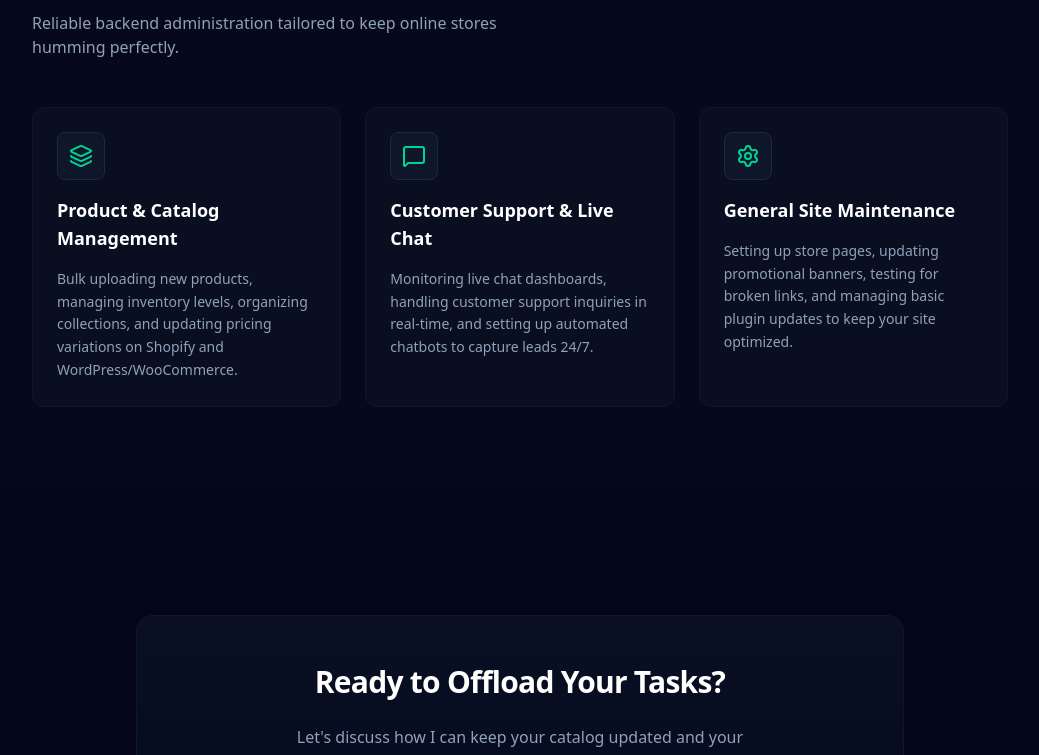
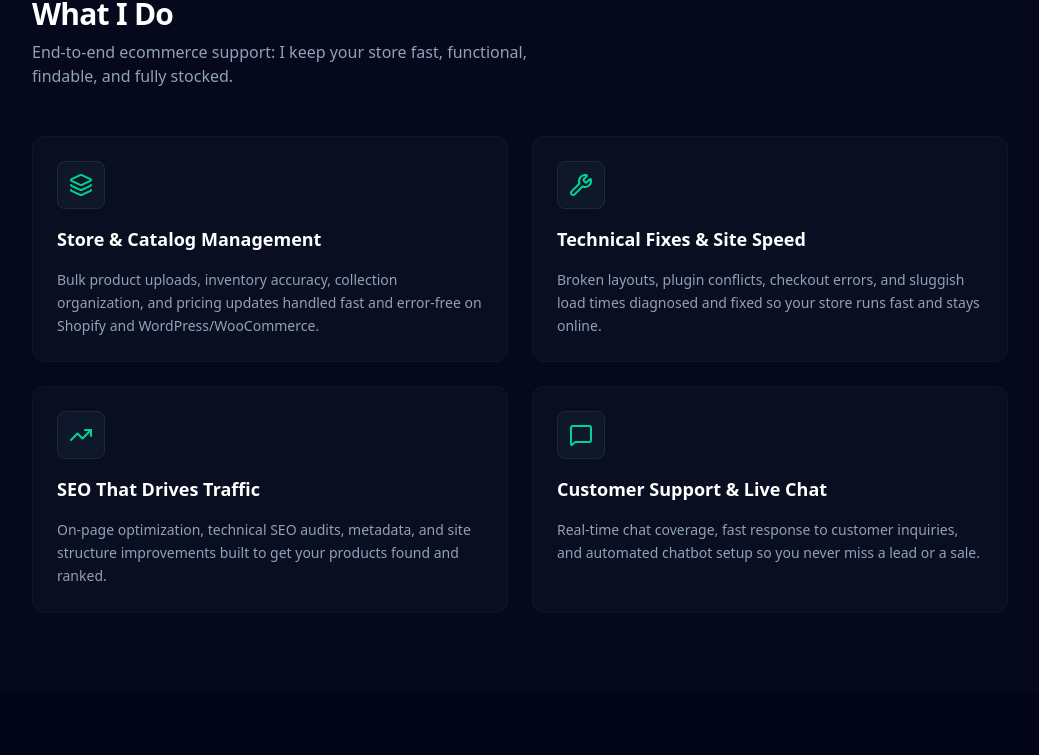
Before and after one commit to HelloFromRoot/rimu, a React (Vite) app: page / in a window 1280 px wide. Shown: the part 910-1665 px from the top of the page, without its empty margins (120-1159 px from the left). Built offline with nearby package versions, Linux system fonts and the light colour scheme.

Commit message:
Update App.jsx

```diff
--- a/src/App.jsx
+++ b/src/App.jsx
@@ -1,8 +1,188 @@
+// import React from 'react';
+// import {
+//   Layers,
+//   MessageSquare,
+//   Settings,
+//   ArrowUpRight,
+//   Mail,
+//   Linkedin,
+//   Youtube,
+//   Facebook,
+//   Twitter,
+//   Instagram
+// } from 'lucide-react';
+
+// export default function Home() {
+//   const services = [
+//     {
+//       icon: <Layers className="w-6 h-6 text-emerald-400" />,
+//       title: "Product & Catalog Management",
+//       desc: "Bulk uploading new products, managing inventory levels, organizing collections, and updating pricing variations on Shopify and WordPress/WooCommerce."
+//     },
+//     {
+//       icon: <MessageSquare className="w-6 h-6 text-emerald-400" />,
+//       title: "Customer Support & Live Chat",
+//       desc: "Monitoring live chat dashboards, handling customer support inquiries in real-time, and setting up automated chatbots to capture leads 24/7."
+//     },
+//     {
+//       icon: <Settings className="w-6 h-6 text-emerald-400" />,
+//       title: "General Site Maintenance",
+//       desc: "Setting up store pages, updating promotional banners, testing for broken links, and managing basic plugin updates to keep your site optimized."
+//     }
+//   ];
+
+//   const socials = [
+//     { name: 'LinkedIn', icon: <Linkedin className="w-5 h-5" />, url: 'https://www.linkedin.com/in/coresiteva/', color: 'hover:text-blue-400' },
+//     { name: 'YouTube', icon: <Youtube className="w-5 h-5" />, url: 'https://www.youtube.com/@CoreSiteVA', color: 'hover:text-red-500' },
+//     // { name: 'Facebook', icon: <Facebook className="w-5 h-5" />, url: 'https://facebook.com/yourpage', color: 'hover:text-blue-600' },
+//     // { name: 'Twitter', icon: <Twitter className="w-5 h-5" />, url: 'https://twitter.com/yourhandle', color: 'hover:text-sky-400' },
+//     // { name: 'Instagram', icon: <Instagram className="w-5 h-5" />, url: 'https://instagram.com/yourprofile', color: 'hover:text-pink-500' },
+//   ];
+
+//   return (
+//     <div className="min-h-screen w-full overflow-x-hidden bg-slate-950 text-slate-100 font-sans selection:bg-emerald-500 selection:text-slate-950">
+
+//       {/* Navigation */}
+//       <nav className="border-b border-slate-900 bg-slate-950/80 backdrop-blur sticky top-0 z-50">
+//         <div className="max-w-5xl mx-auto px-4 sm:px-6 h-16 flex items-center justify-between gap-3">
+//           <span className="text-lg sm:text-xl font-bold tracking-tight text-white whitespace-nowrap">
+//             CoreSite<span className="text-emerald-400">VA</span>
+//           </span>
+//           <a
+//             href="#contact"
+//             className="text-xs sm:text-sm font-medium bg-emerald-500 text-slate-950 px-3 sm:px-4 h-9 rounded-md flex items-center justify-center hover:bg-emerald-400 transition-colors whitespace-nowrap flex-shrink-0"
+//           >
+//             Hire Me
+//           </a>
+//         </div>
+//       </nav>
+
+//       {/* Hero Section */}
+//       <header className="max-w-5xl mx-auto px-4 sm:px-6 py-14 sm:py-20 lg:py-32 flex flex-col items-start gap-5 sm:gap-6">
+//         <div className="inline-flex items-center gap-2 px-3 py-1 rounded-full border border-emerald-500/30 bg-emerald-500/10 text-emerald-400 text-xs font-medium tracking-wide">
+//           <span className="w-2 h-2 rounded-full bg-emerald-400 animate-pulse flex-shrink-0" />
+//           Available for New Projects
+//         </div>
+//         <h1 className="text-3xl sm:text-4xl md:text-5xl lg:text-6xl font-extrabold tracking-tight text-white max-w-3xl leading-tight break-words">
+//           I manage the backend of your store so you can focus on <span className="text-transparent bg-clip-text bg-gradient-to-r from-emerald-400 to-teal-400">growth.</span>
+//         </h1>
+//         <p className="text-base sm:text-lg text-slate-400 max-w-xl leading-relaxed">
+//           Stop wasting hours resizing product images and managing live chat queues. Get expert Shopify, WordPress, and tech operations support for your digital storefront.
+//         </p>
+//         <div className="flex flex-col sm:flex-row flex-wrap gap-3 sm:gap-4 mt-2 sm:mt-4 w-full sm:w-auto">
+//           <a
+//             href="#contact"
+//             className="bg-slate-100 text-slate-950 px-6 h-12 rounded-lg font-medium flex items-center justify-center gap-2 hover:bg-white transition-colors group w-full sm:w-auto"
+//           >
+//             Get in Touch
+//             <ArrowUpRight className="w-4 h-4 group-hover:translate-x-0.5 group-hover:-translate-y-0.5 transition-transform" />
+//           </a>
+//           <a
+//             href="#services"
+//             className="border border-slate-800 bg-slate-900/50 px-6 h-12 rounded-lg font-medium flex items-center justify-center text-slate-300 hover:border-slate-700 hover:text-white transition-colors w-full sm:w-auto"
+//           >
+//             View Services
+//           </a>
+//         </div>
+//       </header>
+
+//       {/* Services Section */}
+//       <section id="services" className="border-t border-slate-900 bg-slate-900/20 py-14 sm:py-20">
+//         <div className="max-w-5xl mx-auto px-4 sm:px-6">
+//           <h2 className="text-xl sm:text-2xl lg:text-3xl font-bold text-white tracking-tight mb-2">What I Do</h2>
+//           <p className="text-slate-400 mb-10 sm:mb-12 max-w-lg text-sm sm:text-base">Reliable backend administration tailored to keep online stores humming perfectly.</p>
+
+//           <div className="grid grid-cols-1 md:grid-cols-2 lg:grid-cols-3 gap-5 sm:gap-6">
+//             {services.map((item, index) => (
+//               <div
+//                 key={index}
+//                 className="p-5 sm:p-6 rounded-xl border border-slate-900 bg-slate-900/40 hover:border-slate-800 transition-colors flex flex-col gap-4"
+//               >
+//                 <div className="w-12 h-12 rounded-lg bg-slate-900 flex items-center justify-center border border-slate-800 shadow-inner flex-shrink-0">
+//                   {item.icon}
+//                 </div>
+//                 <h3 className="text-base sm:text-lg font-semibold text-white">{item.title}</h3>
+//                 <p className="text-sm text-slate-400 leading-relaxed">{item.desc}</p>
+//               </div>
+//             ))}
+//           </div>
+//         </div>
+//       </section>
+
+//       {/* Contact Section */}
+//       <section id="contact" className="max-w-5xl mx-auto px-4 sm:px-6 py-14 sm:py-20 lg:py-32">
+//         <div className="border border-slate-900 bg-gradient-to-b from-slate-900/60 to-slate-950 rounded-2xl p-6 sm:p-8 lg:p-12 flex flex-col items-center text-center gap-5 sm:gap-6 max-w-3xl mx-auto">
+//           <h2 className="text-2xl sm:text-3xl font-bold text-white tracking-tight">Ready to Offload Your Tasks?</h2>
+//           <p className="text-slate-400 max-w-md leading-relaxed text-sm sm:text-base">
+//             Let's discuss how I can keep your catalog updated and your customers taken care of. Drop me an email or connect across social channels.
+//           </p>
+
+//           {/* Direct Email CTA */}
+//           <a
+//             href="mailto:contact.coresiteva@gmail.com"
+//             className="mt-2 w-full sm:w-auto inline-flex items-center justify-center gap-2 sm:gap-3 bg-emerald-500 hover:bg-emerald-400 text-slate-950 px-5 sm:px-8 py-4 rounded-xl font-semibold text-sm sm:text-base transition-colors shadow-lg shadow-emerald-500/10 break-all sm:break-normal"
+//           >
+//             <Mail className="w-5 h-5 flex-shrink-0" />
+//             contact.coresiteva@gmail.com
+//           </a>
+
+//           {/* Social Icons Pipeline */}
+//           <div className="w-full h-px bg-slate-900 my-4" />
+
+//           <div className="flex flex-wrap items-center justify-center gap-4 sm:gap-6">
+//             {socials.map((platform, idx) => (
+//               <a
+//                 key={idx}
+//                 href={platform.url}
+//                 target="_blank"
+//                 rel="noopener noreferrer"
+//                 className={`text-slate-400 transition-colors flex items-center gap-2 text-sm ${platform.color}`}
+//                 title={platform.name}
+//               >
+//                 {platform.icon}
+//                 <span className="hidden sm:inline font-medium">{platform.name}</span>
+//               </a>
+//             ))}
+//           </div>
+//         </div>
+//       </section>
+
+//       {/* Footer */}
+//       <footer className="border-t border-slate-900 text-slate-600 text-xs py-8">
+//         <div className="max-w-5xl mx-auto px-4 sm:px-6 flex flex-col sm:flex-row items-center justify-between gap-2 sm:gap-4 text-center sm:text-left">
+//           <p>© {new Date().getFullYear()} CoreSite VA. All rights reserved.</p>
+//           <p className="text-slate-500">Premium E-Commerce Operational Support</p>
+//         </div>
+//       </footer>
+
+//     </div>
+//   );
+// }
+
+
+
+
+
+
+
+
+
+
+
+
+
+
+
+
+
+
+
 import React from 'react';
 import {
   Layers,
+  Wrench,
+  TrendingUp,
   MessageSquare,
-  Settings,
   ArrowUpRight,
   Mail,
   Linkedin,
@@ -16,18 +196,23 @@ export default function Home() {
   const services = [
     {
       icon: <Layers className="w-6 h-6 text-emerald-400" />,
-      title: "Product & Catalog Management",
-      desc: "Bulk uploading new products, managing inventory levels, organizing collections, and updating pricing variations on Shopify and WordPress/WooCommerce."
+      title: "Store & Catalog Management",
+      desc: "Bulk product uploads, inventory accuracy, collection organization, and pricing updates handled fast and error-free on Shopify and WordPress/WooCommerce."
+    },
+    {
+      icon: <Wrench className="w-6 h-6 text-emerald-400" />,
+      title: "Technical Fixes & Site Speed",
+      desc: "Broken layouts, plugin conflicts, checkout errors, and sluggish load times diagnosed and fixed so your store runs fast and stays online."
+    },
+    {
+      icon: <TrendingUp className="w-6 h-6 text-emerald-400" />,
+      title: "SEO That Drives Traffic",
+      desc: "On-page optimization, technical SEO audits, metadata, and site structure improvements built to get your products found and ranked."
     },
     {
       icon: <MessageSquare className="w-6 h-6 text-emerald-400" />,
       title: "Customer Support & Live Chat",
-      desc: "Monitoring live chat dashboards, handling customer support inquiries in real-time, and setting up automated chatbots to capture leads 24/7."
-    },
-    {
-      icon: <Settings className="w-6 h-6 text-emerald-400" />,
-      title: "General Site Maintenance",
-      desc: "Setting up store pages, updating promotional banners, testing for broken links, and managing basic plugin updates to keep your site optimized."
+      desc: "Real-time chat coverage, fast response to customer inquiries, and automated chatbot setup so you never miss a lead or a sale."
     }
   ];
 
@@ -64,10 +249,10 @@ export default function Home() {
           Available for New Projects
         </div>
         <h1 className="text-3xl sm:text-4xl md:text-5xl lg:text-6xl font-extrabold tracking-tight text-white max-w-3xl leading-tight break-words">
-          I manage the backend of your store so you can focus on <span className="text-transparent bg-clip-text bg-gradient-to-r from-emerald-400 to-teal-400">growth.</span>
+          Your online store, <span className="text-transparent bg-clip-text bg-gradient-to-r from-emerald-400 to-teal-400">running faster, ranking higher, breaking less.</span>
         </h1>
         <p className="text-base sm:text-lg text-slate-400 max-w-xl leading-relaxed">
-          Stop wasting hours resizing product images and managing live chat queues. Get expert Shopify, WordPress, and tech operations support for your digital storefront.
+          I run the technical and operational side of ecommerce stores, catalog management, bug fixes, site speed, SEO, and customer support, so you can spend your time on growth, not troubleshooting.
         </p>
         <div className="flex flex-col sm:flex-row flex-wrap gap-3 sm:gap-4 mt-2 sm:mt-4 w-full sm:w-auto">
           <a
@@ -90,9 +275,9 @@ export default function Home() {
       <section id="services" className="border-t border-slate-900 bg-slate-900/20 py-14 sm:py-20">
         <div className="max-w-5xl mx-auto px-4 sm:px-6">
           <h2 className="text-xl sm:text-2xl lg:text-3xl font-bold text-white tracking-tight mb-2">What I Do</h2>
-          <p className="text-slate-400 mb-10 sm:mb-12 max-w-lg text-sm sm:text-base">Reliable backend administration tailored to keep online stores humming perfectly.</p>
+          <p className="text-slate-400 mb-10 sm:mb-12 max-w-lg text-sm sm:text-base">End-to-end ecommerce support: I keep your store fast, functional, findable, and fully stocked.</p>
 
-          <div className="grid grid-cols-1 md:grid-cols-2 lg:grid-cols-3 gap-5 sm:gap-6">
+          <div className="grid grid-cols-1 md:grid-cols-2 gap-5 sm:gap-6">
             {services.map((item, index) => (
               <div
                 key={index}
@@ -112,9 +297,9 @@ export default function Home() {
       {/* Contact Section */}
       <section id="contact" className="max-w-5xl mx-auto px-4 sm:px-6 py-14 sm:py-20 lg:py-32">
         <div className="border border-slate-900 bg-gradient-to-b from-slate-900/60 to-slate-950 rounded-2xl p-6 sm:p-8 lg:p-12 flex flex-col items-center text-center gap-5 sm:gap-6 max-w-3xl mx-auto">
-          <h2 className="text-2xl sm:text-3xl font-bold text-white tracking-tight">Ready to Offload Your Tasks?</h2>
+          <h2 className="text-2xl sm:text-3xl font-bold text-white tracking-tight">Your Store Deserves Better Than Duct Tape Fixes</h2>
           <p className="text-slate-400 max-w-md leading-relaxed text-sm sm:text-base">
-            Let's discuss how I can keep your catalog updated and your customers taken care of. Drop me an email or connect across social channels.
+            Tell me what's slowing you down, be it bugs, rankings, or an overflowing support inbox, and I'll get it handled. Email me or connect below.
           </p>
 
           {/* Direct Email CTA */}
```
